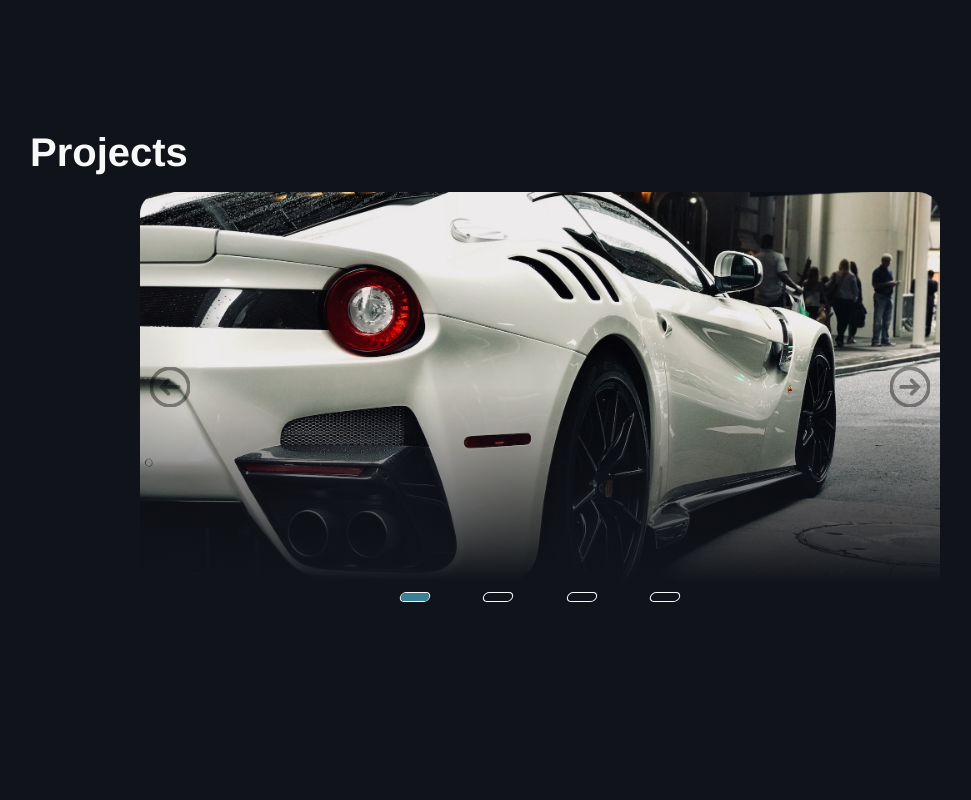
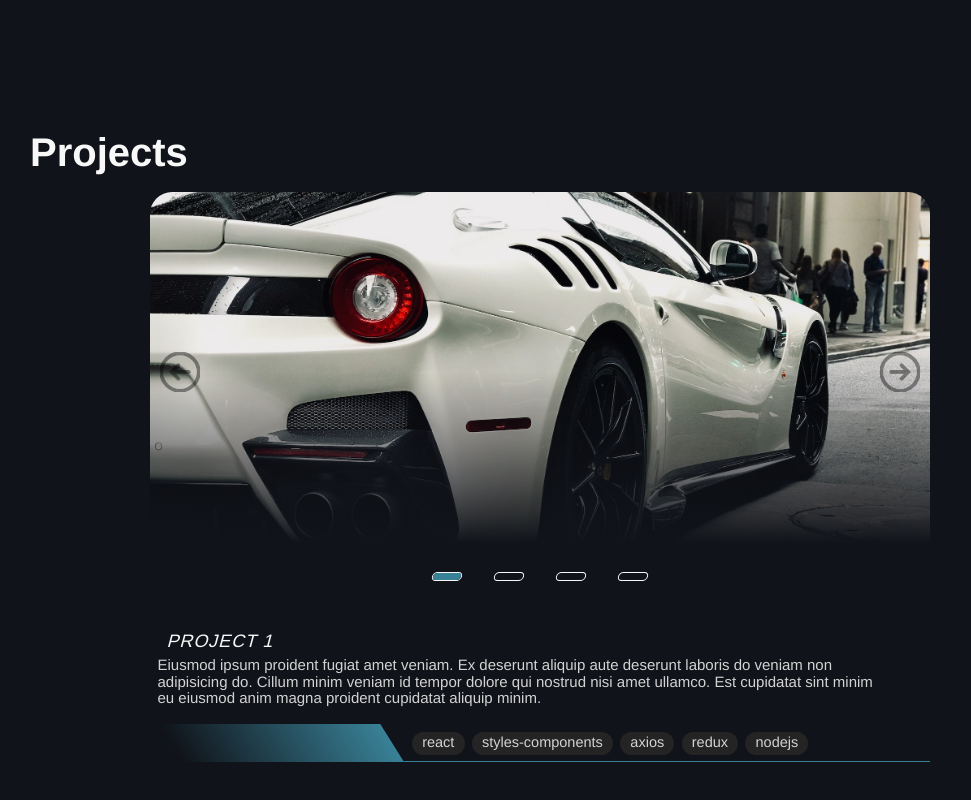
Before and after one commit to braian009/portfolio2, a Next.js app: page / in a window 1280 px wide. Shown: the part 1698-2498 px from the top of the page, without its empty margins (100-1071 px from the left). Built offline with nearby package versions, Linux system fonts and the light colour scheme.

Commit message:
project's details card added

```diff
--- /dev/null
+++ b/components/Projects/DetailsCard/detailscard.module.css
@@ -0,0 +1,82 @@
+.detailsCardContainer {
+  display: flex;
+  flex-direction: column;
+  justify-content: center;
+  align-items: center;
+  gap: 0.5em;
+
+  height: 100%;
+  width: 100%;
+  max-width: 40em;
+
+  margin: 0 auto;
+}
+
+.detailsCardContainer > div {
+  width: 100%;
+  margin: 0 auto;
+}
+
+.detailsCardContainer h2 {
+  font-size: 0.9rem;
+  text-transform: uppercase !important;
+  letter-spacing: 0.05em;
+  font-weight: lighter;
+
+  padding-left: 1em;
+  transform: skew(-15deg);
+}
+
+.detailsCardContainer p {
+  font-size: 0.75rem;
+  width: 100%;
+  max-width: 50em;
+
+  padding: 0.5em;
+  color: var(--white-secondary);
+}
+
+.list {
+  display: flex;
+  width: 100%;
+  padding: 0 1em;
+  overflow: hidden;
+}
+
+.list > div {
+  position: relative;
+  background: linear-gradient(to right, transparent, var(--blue-primary));
+  transform: skew(32deg);
+  min-height: 100%;
+  width: 30%;
+}
+
+.list > div:before {
+  display: block;
+  content: '';
+  position: absolute;
+  bottom: 0;
+  right: -100vw;
+  height: 1px;
+  background-color: var(--blue-primary);
+  width: 100vw;
+}
+
+.list ul {
+  /* border-bottom: 2px solid var(--blue-primary); */
+  padding: .25em 0 .35em 0;
+  padding-left: 1em;
+}
+
+.list ul li {
+  font-size: 0.725rem;
+  color: var(--white-secondary);
+  display: inline-block;
+  padding: 0.25em 0.7em;
+  background-color: #242424;
+  border-radius: 22px;
+}
+
+.list ul li + li {
+  margin-left: 0.5em;
+}
--- /dev/null
+++ b/components/Projects/DetailsCard/index.js
@@ -0,0 +1,28 @@
+import * as React from "react";
+import { ProjectsContext } from "@/contexts/ProjectsContext";
+import styles from "./detailscard.module.css";
+
+const DetailsCard = () => {
+  const { currentProject } = React.useContext(ProjectsContext);
+
+  return (
+    <div className={styles.detailsCardContainer}>
+      <div>
+        <h2>{currentProject.name}</h2>
+        <p>{currentProject.description}</p>
+      </div>
+      <div>
+        <div className={styles.list}>
+          <div></div>
+          <ul>
+            {currentProject.technologies.map((tech, i) => {
+              return <li key={`technology-${i}`}>{tech}</li>;
+            })}
+          </ul>
+        </div>
+      </div>
+    </div>
+  );
+};
+
+export default DetailsCard;
--- a/components/Projects/Slider/slider.module.css
+++ b/components/Projects/Slider/slider.module.css
@@ -14,5 +14,5 @@
     top: 0;
     bottom: 0;
     width: 100%;
-    background: linear-gradient(to bottom, transparent 50%, #101319);
+    background: linear-gradient(to bottom, transparent 50%, #101319 97.5%);
   }
--- a/components/Projects/Points/tags.module.css
+++ b/components/Projects/Tags/tags.module.css
@@ -1,8 +1,8 @@
 .tagsContainer {
   display: flex;
-  justify-content: space-between;
-  gap: 0.5em;
-  width: 14em;
+  justify-content: space-evenly;
+
+  max-width: 14em;
   margin: 0 auto;
 }
 
@@ -10,7 +10,7 @@
   display: grid;
   place-items: center;
   width: 1.5em;
-  height: 0.5em;
+  height: 0.45em;
   border-radius: 22px;
 
   border: 1px solid #f8f8f8;
--- a/components/Projects/index.js
+++ b/components/Projects/index.js
@@ -2,19 +2,25 @@ import * as React from "react";
 import styles from "./projects.module.css";
 import { ProjectContextProvider } from "@/contexts/ProjectsContext";
 import Slider from "./Slider";
-import Points from "./Points";
+import Tags from "./Tags";
+import DetailsCard from "./DetailsCard";
 
 const Projects = () => {
-
   return (
     <div className={styles.container}>
       <div className={styles.inner}>
         <h1>Projects</h1>
         <ProjectContextProvider>
           <div className={styles.projectsContainer}>
-            <div style={{ height: "100%", width: "100%", maxWidth: '40em' }}><Slider/></div>
-            <div style={{ height: "100%", width: "100%", maxWidth: '40em' }}><Points/></div>
-            <div style={{ height: "100%", width: "100%", maxWidth: '40em' }}></div>
+            <div style={{ height: "100%", width: "100%" }}>
+              <Slider />
+            </div>
+            <div style={{ height: "100%", width: "100%" }}>
+              <Tags />
+            </div>
+            <div style={{ height: "100%", width: "100%" }}>
+              <DetailsCard />
+            </div>
           </div>
         </ProjectContextProvider>
       </div>
--- a/components/Projects/projects.module.css
+++ b/components/Projects/projects.module.css
@@ -27,10 +27,12 @@
 .projectsContainer {
   display: grid;
   justify-items: center;
-  grid-template-rows: 65% 1em 35%;
-  gap: 0.5em;
+  grid-template-rows: 45vh 0.5em auto;
+  gap: 1em;
 
   width: 100%;
+  max-width: 40em;
+  margin: 0 auto;
   height: 75vh;
   min-height: 75vh;
   padding: 0 0.5em;
```
Also changed, not shown: components/Projects/Tags/index.js (renamed from components/Projects/Points/index.js).
